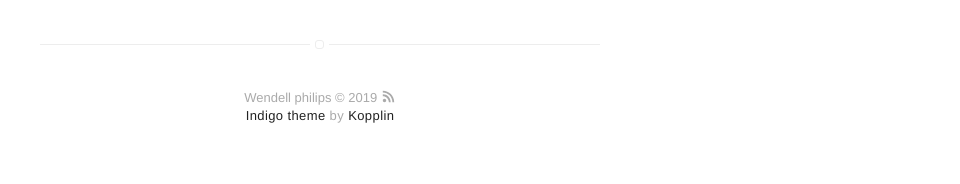
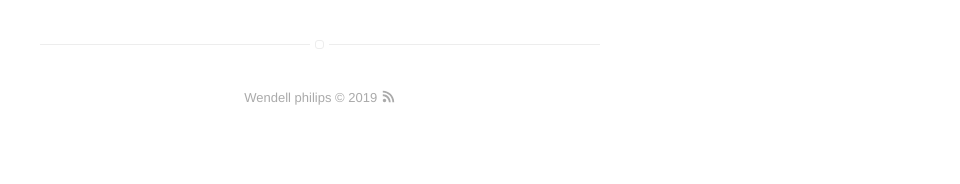
Before and after one commit to VCBE123/vcbe123.github.io, a Jekyll site: the page built from about.md, in a window 1280 px wide. Shown: the part 1310-1494 px from the top of the page, without its empty margins (320-1280 px from the left). Built offline with Jekyll 4.4.1, drawn with Linux system fonts in a browser that asks for light colours; after the commit the page ends 1455 px from its top, so only the background shows below that.

Commit message:
hide footer

```diff
--- a/_includes/footer.html
+++ b/_includes/footer.html
@@ -1,7 +1,7 @@
 <footer class="footer-main">
     {{ site.name }} © {{ site.time | date: '%Y' }} <a class="link" href="{{ site.url }}/feed.xml" target="_blank"><svg class="icon icon-rss"><use xlink:href="#icon-rss"></use></svg></a>
 
-    <p class="extra">
+    <!-- p class="extra">
         <a class="link" href="https://github.com/sergiokopplin/indigo">Indigo theme</a> by <a class="link" href="https://github.com/sergiokopplin/indigo">Kopplin</a>
-    </p>
+    </p-->
 </footer>
```
Also changed, not shown: 2 other files.
